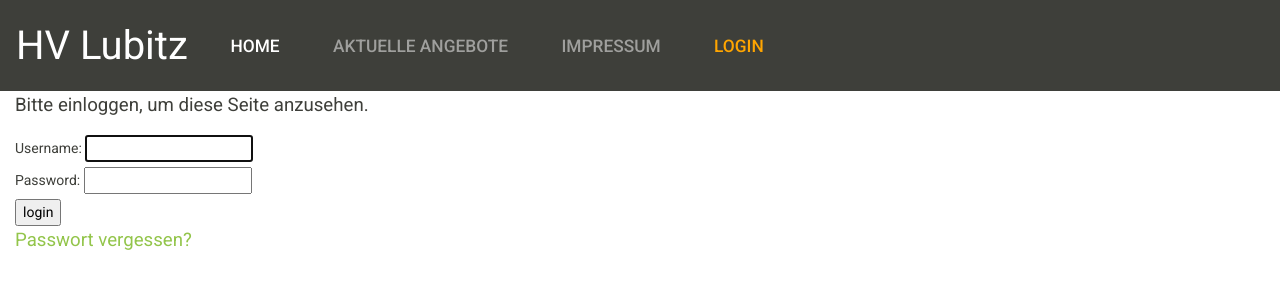
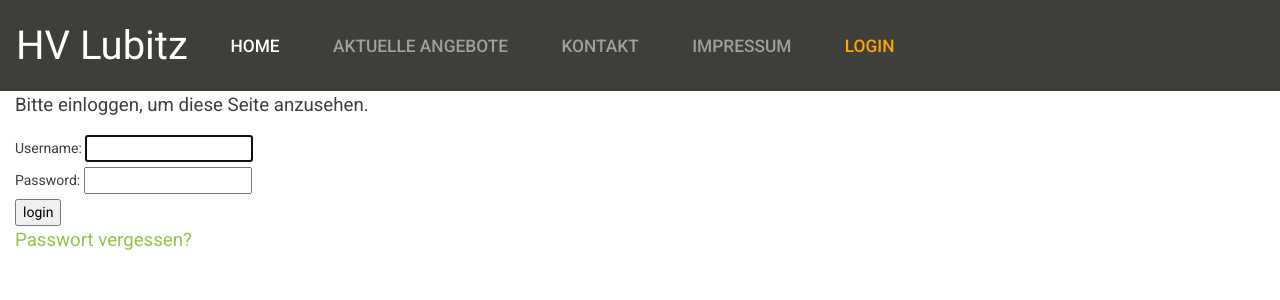
Before and after one commit to tlubitz/hv_lubitz, a Django app: page /accounts/login/?next=/hv_main/contact in a window 1280 px wide. Shown: the top 300 px of the page. Run offline with Django 3.2, Linux system fonts and the light colour scheme; some libraries are stand-ins or nearby versions.

Commit message:
added and linked contact page

```diff
--- a/hv_main/templates/base_generic.html
+++ b/hv_main/templates/base_generic.html
@@ -29,7 +29,7 @@
           <a class="nav-link" href="offers">Aktuelle Angebote</a>
 	</li>
 	<li class="nav-item">
-          <a class="nav-link" href="impressum">Impressum</a>
+          <a class="nav-link" href="contact">Kontakt</a>
 	</li>
 	{% if user.is_authenticated %}
 	<li class="nav-item">
@@ -38,12 +38,21 @@
 	<li class="nav-item">
           <a class="nav-link" href="cloud">Cloud</a>
 	</li>
+	<li class="nav-item">
+          <a class="nav-link" href="impressum">Impressum</a>
+	</li>
 	<li>
 	  <a class="nav-link" style="color:orange" href="{% url 'logout' %}?next={{..}}">Logout {{ user.get_username }}</a>
 	</li>
 	{% else %}
-	<li><a class="nav-link" style="color:orange" href="{% url 'login' %}?next={{request.path}}">Login</a></li>
+	<li class="nav-item">
+          <a class="nav-link" href="impressum">Impressum</a>
+	</li>
+	<li>
+	  <a class="nav-link" style="color:orange" href="{% url 'login' %}?next={{request.path}}">Login</a>
+	</li>
 	{% endif %}
+
       </ul>
     </div>
   </nav>
--- a/hv_main/urls.py
+++ b/hv_main/urls.py
@@ -5,7 +5,9 @@ urlpatterns = [
     path('', views.index, name='index'),
     path('index', views.index, name='index'),
     path('offers', views.offers, name='offers'),
-    path('impressum', views.impressum, name='impressum'),
     path('cloud', views.cloud, name='cloud'),
     path('calendar', views.calendar, name='calendar'),
+    path('contact', views.contact, name='contact'),
+    path('impressum', views.impressum, name='impressum'),
+
 ]
```
Also changed, not shown: hv_main/templates/contact.html (added, +36 -0 lines), hv_main/views.py (+6 -2 lines).
